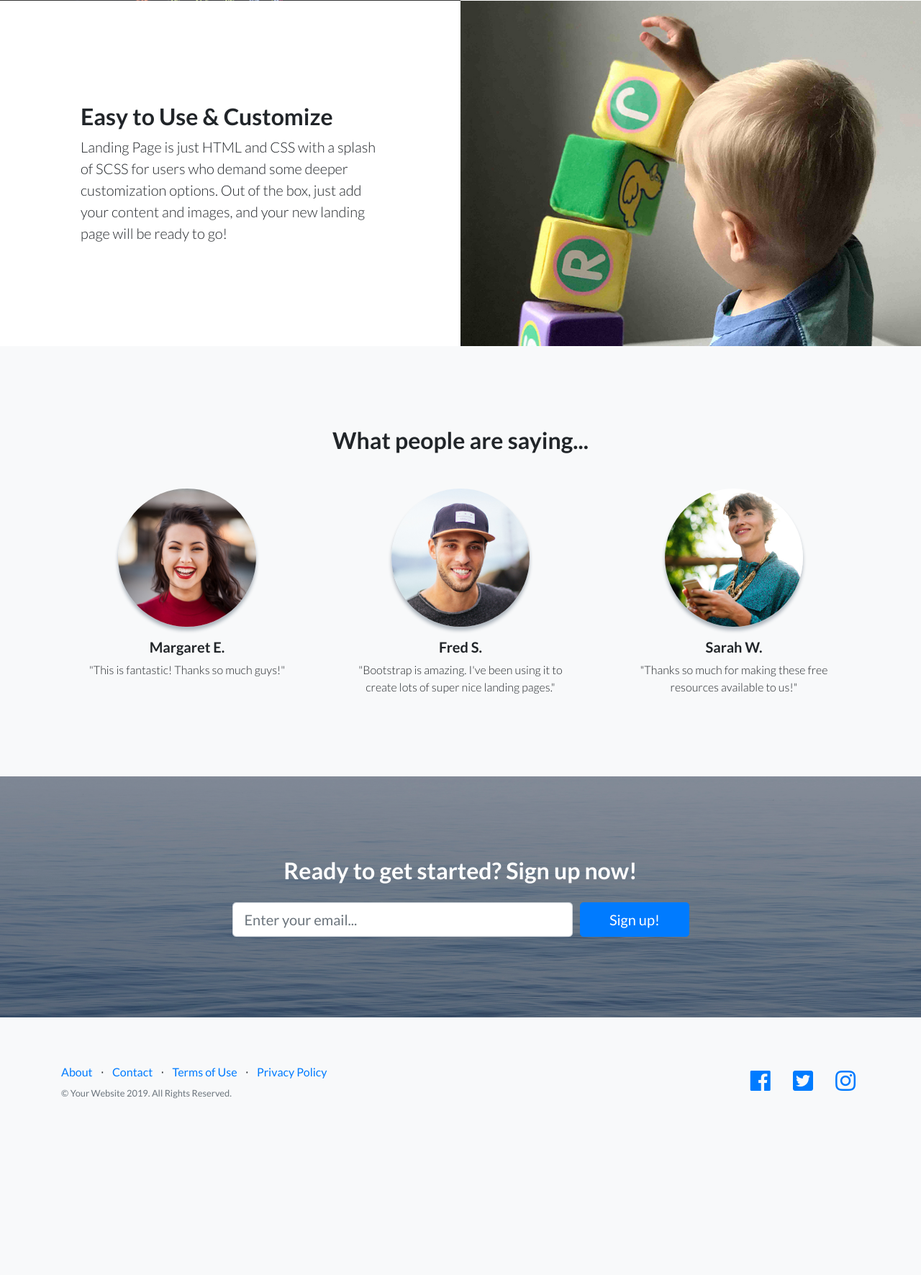
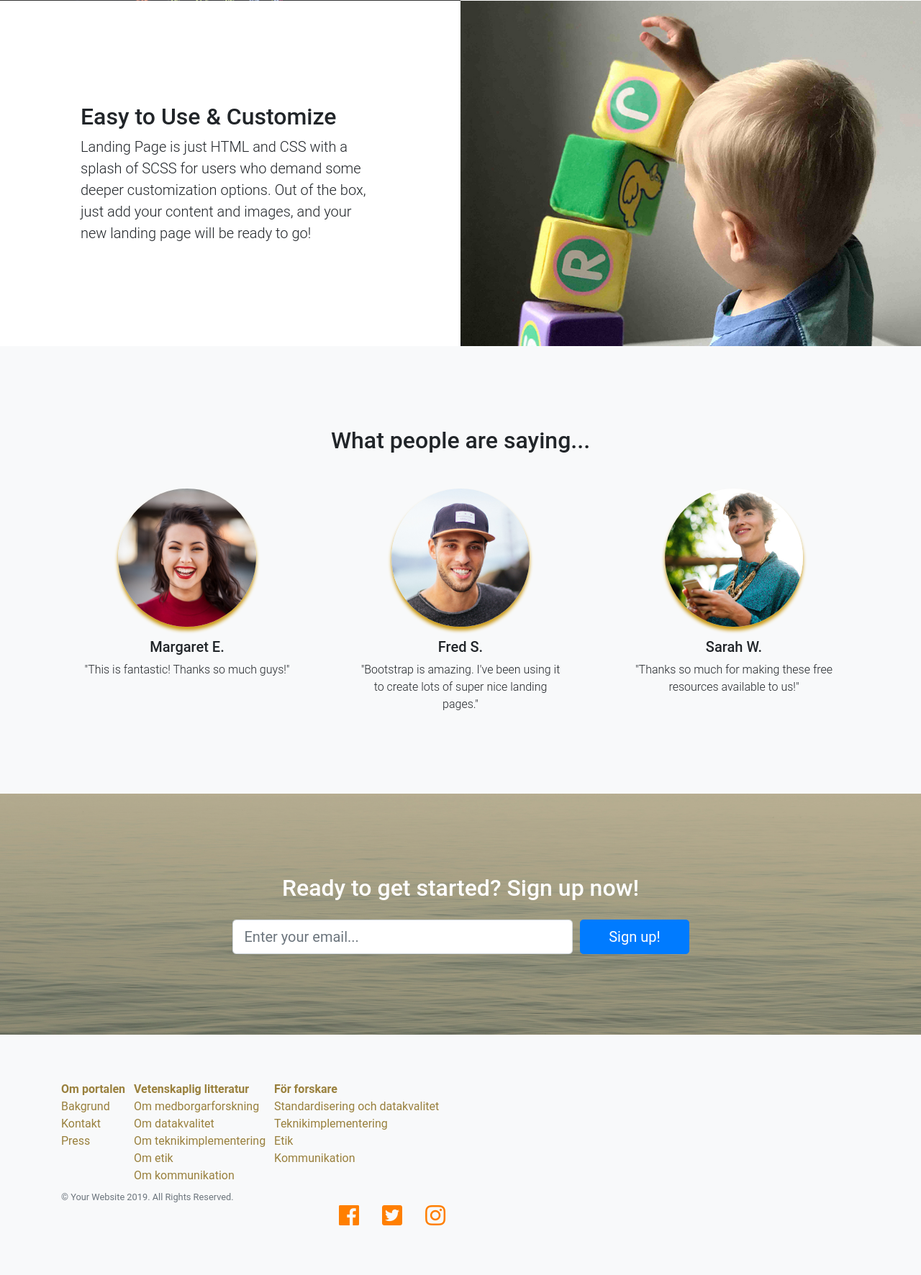
Before and after one commit to christopherkullenberg/medborgarforskning.se, a Flask app: page / in a window 1280 px wide. Shown: the part 2506-4278 px from the top of the page at 72% size. Before the commit the page ends 4033 px from the top, so only its background shows below. Run offline with Flask 2, Linux system fonts and the light colour scheme; some libraries are stand-ins or nearby versions.

Commit message:
changed colors and fonts

```diff
--- a/app/main.py
+++ b/app/main.py
@@ -5,9 +5,6 @@ import sqlite3
 
 app = Flask(__name__)
 
-db = sqlite3.connect('testdb.sqlite3')
-cursor = db.cursor()
-dbquery = cursor.execute('SELECT * FROM projects;')
 
 @app.route("/")
 def root():
@@ -35,10 +32,12 @@ def result():
             selectionresults[d[1]] = d[4]
 
         print(selected['typeofproject'])
+        print(selectionresults)
         return render_template("index.html",
                                result = selectionresults,
                                selection = selected['typeofproject']
                                )
+        db.close()
 
 
 
--- a/app/static/css/landing-page.css
+++ b/app/static/css/landing-page.css
@@ -5,22 +5,50 @@
  */
 
 body {
-  font-family: 'Lato', 'Helvetica Neue', Helvetica, Arial, sans-serif;
+  font-family: 'Roboto', sans-serif;
 }
 
-h1,
-h2,
-h3,
-h4,
-h5,
+a {
+  color: #99803d;
+  font-family: 'Roboto', sans-serif;
+}
+
+i {
+  color: #ff7f00;
+}
+
+
+h1{
+  font-family: 'Raleway', sans-serif;
+},
+h2 {
+  font-family: 'Raleway', sans-serif;
+},
+h3{
+  font-family: 'Raleway', sans-serif;
+},
+h4{
+  font-family: 'Raleway', sans-serif;
+},
+h5{
+  font-family: 'Raleway', sans-serif;
+},
 h6 {
-  font-family: 'Lato', 'Helvetica Neue', Helvetica, Arial, sans-serif;
+  font-family: 'Raleway', sans-serif;
   font-weight: 700;
 }
 
+/*
+ * Gul-ish #cc9a14
+ * Orange #ff7f00
+ * Guld-gul #99803d
+ */
+
+
+
 header.masthead {
   position: relative;
-  background-color: #343a40;
+  background-color: #cc9a14;
   background: url("../img/bg-masthead.jpg") no-repeat center center;
   background-size: cover;
   padding-top: 8rem;
@@ -29,7 +57,7 @@ header.masthead {
 
 header.masthead .overlay {
   position: absolute;
-  background-color: #212529;
+  background-color: #cc9a14;
   height: 100%;
   width: 100%;
   top: 0;
@@ -72,7 +100,7 @@ header.masthead h1 {
 }
 
 .features-icons .features-icons-item {
-  max-width: 20rem;
+	max-width: 20rem;
 }
 
 .features-icons .features-icons-item .features-icons-icon {
@@ -87,6 +115,10 @@ header.masthead h1 {
   font-size: 5rem;
 }
 
+.d-flex {
+  color: #ff7f00;
+}
+
 .testimonials {
   padding-top: 7rem;
   padding-bottom: 7rem;
@@ -98,13 +130,13 @@ header.masthead h1 {
 
 .testimonials .testimonial-item img {
   max-width: 12rem;
-  -webkit-box-shadow: 0px 5px 5px 0px #adb5bd;
-  box-shadow: 0px 5px 5px 0px #adb5bd;
+  -webkit-box-shadow: 0px 5px 5px 0px #cc9a14;
+  box-shadow: 0px 5px 5px 0px #cc9a14;
 }
 
 .call-to-action {
   position: relative;
-  background-color: #343a40;
+  background-color: #cc9a14;
   background: url("../img/bg-masthead.jpg") no-repeat center center;
   background-size: cover;
   padding-top: 7rem;
@@ -113,7 +145,7 @@ header.masthead h1 {
 
 .call-to-action .overlay {
   position: absolute;
-  background-color: #212529;
+  background-color: #cc9a14;
   height: 100%;
   width: 100%;
   top: 0;
--- a/app/templates/index.html
+++ b/app/templates/index.html
@@ -19,7 +19,7 @@
   <link href="https://fonts.googleapis.com/css?family=Lato:300,400,700,300italic,400italic,700italic" rel="stylesheet" type="text/css">
 
   <!-- Custom styles for this template -->
-  <link href="http://localhost/static/css/landing-page.min.css" rel="stylesheet">
+  <link href="http://localhost/static/css/landing-page.css" rel="stylesheet">
 
 </head>
 
@@ -55,7 +55,8 @@
 
     				<div class="col-auto">
       					<select class="form-control" id="research_area" name="typeofproject" onchange="this.form.submit();">
-						<option value="{{selection}}" selected="selected">{{selection}}</option>
+
+                                        	<option value="{{selection}}" selected="selected">{{selection}}</option>
 
 						<option value="all forskning">all forskning</option>
 						<option value="skolprojekt">skolprojekt</option>
@@ -68,15 +69,10 @@
 
 					</select>
     				</div>
-
-				</form>
-
-				<!--
-
-    					projekt i
+					projekt i
 
    				 <div class="col-auto">
-      					<select class="form-control" id="location_area" placeholder="hela Sverige">
+      					<select class="form-control" id="location_area" name="locationofproject">
 						<option>hela Sverige</option>
 						<option>inomhus</option>
 						<option>utomhus</option>
@@ -92,6 +88,12 @@
 
 					</select>
     				</div>
+
+
+				</form>
+
+				<!--
+
 
     				sorterat efter
 
@@ -294,24 +296,45 @@
   <footer class="footer bg-light">
     <div class="container">
       <div class="row">
-        <div class="col-lg-6 h-100 text-center text-lg-left my-auto">
+        <div class="col-lg-8 h-100 text-center text-lg-left my-auto">
           <ul class="list-inline mb-2">
             <li class="list-inline-item">
-              <a href="#">About</a>
+		    <b><a href="#">Om portalen</a></b><br>
+		    <a href="#">Bakgrund</a><br>
+		    <a href="#">Kontakt</a><br>
+		    <a href="#">Press</a><br>
+		    <a href="#">&zwnj;</a><br>
+		    <a href="#">&zwnj;</a>
             </li>
-            <li class="list-inline-item">&sdot;</li>
             <li class="list-inline-item">
-              <a href="#">Contact</a>
+		    <b><a href="#">Vetenskaplig litteratur</a></b><br>
+		    <a href="#">Om medborgarforskning</a><br>
+		    <a href="#">Om datakvalitet</a><br>
+		    <a href="#">Om teknikimplementering</a><br>
+		    <a href="#">Om etik</a><br>
+		    <a href="#">Om kommunikation</a>
             </li>
-            <li class="list-inline-item">&sdot;</li>
             <li class="list-inline-item">
-              <a href="#">Terms of Use</a>
+		    <b><a href="#">För forskare</a></b><br>
+	      <a href="#">Standardisering och datakvalitet</a><br>
+	      <a href="#">Teknikimplementering</a><br>
+	      <a href="#">Etik</a><br>
+	      <a href="#">Kommunikation</a></br>
+	      <a href="#">&zwnj;</a>
+
             </li>
-            <li class="list-inline-item">&sdot;</li>
-            <li class="list-inline-item">
-              <a href="#">Privacy Policy</a>
+      <!--
+	    <li class="list-inline-item">
+		    <b><a href="#">Användarvillkor</a></b><br>
+		    <a href="#">Datapolicy</a><br>
+		    <a href="#">Cookies</a><br>
+		    <a href="#">Licenser</a><br>
+		    <a href="#">.</a><br>
+		    <a href="#">.</a>
+
             </li>
-          </ul>
+      -->
+	    </ul>
           <p class="text-muted small mb-4 mb-lg-0">&copy; Your Website 2019. All Rights Reserved.</p>
         </div>
         <div class="col-lg-6 h-100 text-center text-lg-right my-auto">
```
Also changed, not shown: app/testdb.sqlite3, 4 other files.
